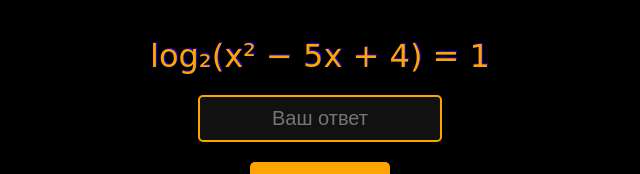
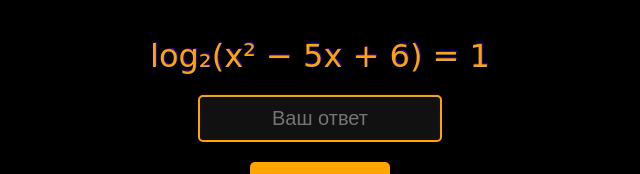
Before and after one commit to iii-lazy-fox-iii/birthday, a plain HTML site: page riddle.html in a window 1280 px wide. Shown: the part 367-541 px from the top of the page, 320-960 px from the left. Drawn offline with Linux system fonts and the light colour scheme; a web font is replaced by a local one.

Commit message:
Update riddle.html

```diff
--- a/riddle.html
+++ b/riddle.html
@@ -75,7 +75,7 @@
 </head>
 <body>
   <h1>ᗩ ᐯY ᗪᑌᗰᗩᒪI, ᑕᕼTO Yᗩ ᑎE ᗷᑌᗪᑌ IZᗪEᐯᗩTSYᗩ?)</h1>
-  <div class="equation">log₂(x² − 5x + 4) = 1</div>
+  <div class="equation">log₂(x² − 5x + 6) = 1</div>
 
   <input type="text" id="answer" placeholder="Ваш ответ" />
   <button id="submitBtn">Проверить</button>
```
